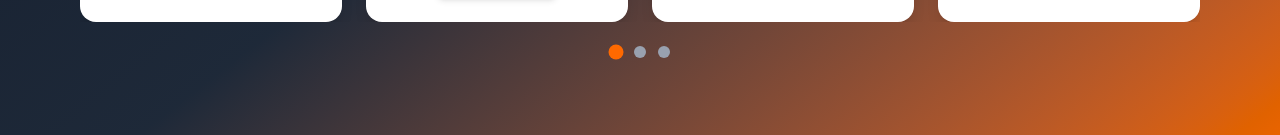
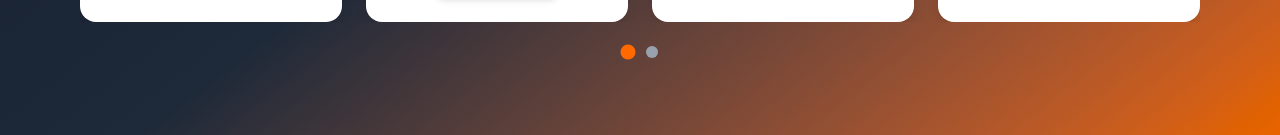
Before and after one commit to Joalisson-Lemos/Joalisson-lemos.github.io, a React (Vite) app: page / in a window 1280 px wide. Shown: the part 1550-1685 px from the top of the page. Built offline with nearby package versions, Linux system fonts and the light colour scheme.

Commit message:
correçao de bugs telas pequenas

```diff
--- a/src/components/CardDefault.jsx
+++ b/src/components/CardDefault.jsx
@@ -19,10 +19,6 @@ export function CardsCarousel() {
     { title: "Projeto 6", description: "Descrição curta.", longDescription: "Descrição completa do Projeto 6.", image: img6, codeLink: "#" },
     { title: "Projeto 7", description: "Descrição curta.", longDescription: "Descrição completa do Projeto 7.", image: img7, codeLink: "#" },
     { title: "Projeto 8", description: "Descrição curta.", longDescription: "Descrição completa do Projeto 8.", image: img8, codeLink: "#" },
-    { title: "Projeto 9", description: "Descrição curta.", longDescription: "Descrição completa do Projeto 9.", image: img8, codeLink: "#" },
-    { title: "Projeto 10", description: "Descrição curta.", longDescription: "Descrição completa do Projeto 10.", image: img8, codeLink: "#" },
-    { title: "Projeto 11", description: "Descrição curta.", longDescription: "Descrição completa do Projeto 11.", image: img8, codeLink: "#" },
-    { title: "Projeto 12", description: "Descrição curta.", longDescription: "Descrição completa do Projeto 12.", image: img8, codeLink: "#" },
   ];
 
   const trackRef = useRef(null);
@@ -33,7 +29,7 @@ export function CardsCarousel() {
   const updateCardsPerPage = () => {
     if (window.innerWidth >= 1024) setCardsPerPage(4);
     else if (window.innerWidth >= 640) setCardsPerPage(2);
-    else setCardsPerPage(2);
+    else setCardsPerPage(1);
   };
 
   useEffect(() => {
@@ -75,7 +71,7 @@ export function CardsCarousel() {
     if (!trackRef.current) return;
     const card = trackRef.current.children[0];
     if (!card) return;
-    const gap = 24;
+    const gap = 25;
     const step = (card.getBoundingClientRect().width + gap) * cardsPerPage;
     const idx = Math.round(trackRef.current.scrollLeft / step);
     setCurrentIndex(idx);
```
